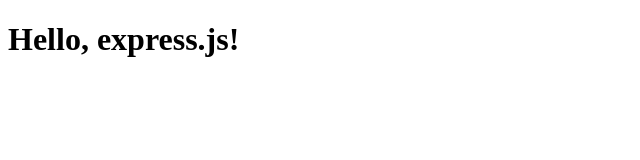
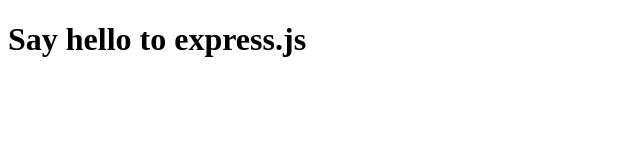
Before and after one commit to luvmusic/web-server, a website: page public/index.html in a window 1280 px wide. Shown: the whole page, without its empty margins (0-640 px from the left). Drawn offline with Linux system fonts and the light colour scheme.

Commit message:
Second update

```diff
--- a/public/index.html
+++ b/public/index.html
@@ -5,6 +5,6 @@
 		<title>My App</title>
 	</head>
 	<body>
-		<h1>Hello, express.js!</h1>
+		<h1>Say hello to express.js</h1>
 	</body>
 </html>
```
